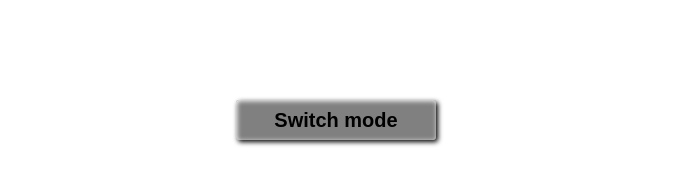
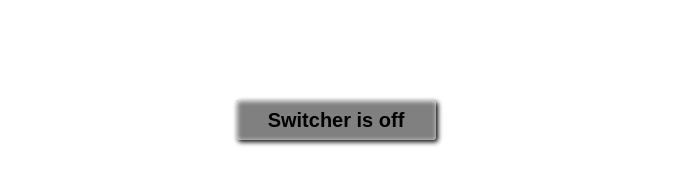
Before and after one commit to Deliriumbad/incubator-counter, a React (Create React App) app: page / in a window 1280 px wide. Shown: the top 190 px of the page, without its empty margins (304-985 px from the left). Built offline with nearby package versions, Linux system fonts and the light colour scheme.

Commit message:
counter-1.0

```diff
--- a/src/App.tsx
+++ b/src/App.tsx
@@ -1,7 +1,7 @@
 import React, {useEffect, useState} from 'react';
 import './App.css';
 import {Counter} from "./components/Counter";
-import s from './app.module.css'
+import s from './app.module.css';
 import {Button} from "./components/Button";
 import {Input} from "./components/Input";
 import {v1} from 'uuid';
@@ -12,7 +12,7 @@ function App() {
     const [currentValue, setCurrentValue] = useState<number>(startValue);
     const [activeButton, setActiveButton] = useState<boolean>(true);
     const [counterInfo, setCounterInfo] = useState<string>('');
-    const [onSwitchMode, SetOnSwitchMode] = useState(true)
+    const [onSwitchMode, SetOnSwitchMode] = useState(false)
     const [inputMode, setInputMode] = useState(false)
 
     const counterStep = 1;
@@ -86,16 +86,17 @@ function App() {
 
     const fontStyle = currentValue === maxValue ? s.white : '';
     const inputStyle = counterInfo === 'Incorrect value!' ? s.red : '';
-    const switchButtonStyle = onSwitchMode ? s.switchButtonOff : `${s.switchButtonOff} ${s.switchButtonOn}`;
+    const switchButtonStyle = !onSwitchMode ? s.switchButtonOff : `${s.switchButtonOff} ${s.switchButtonOn}`;
+    const switchMode = !onSwitchMode ? 'Switcher is off' : 'Switcher is on';
 
 
     const button = buttons.map((el, index) => {
         return <Button key={index} counter={onCounterHandler} {...el} />
-    })
+    });
 
     const input = inputs.map((el, index) => {
         return <Input key={index} callback={onChangeHandler} {...el} />
-    })
+    });
 
     const onButtonHandler = () => {
         SetOnSwitchMode(!onSwitchMode);
@@ -104,9 +105,9 @@ function App() {
 
     return (
         <>
-            <button onClick={onButtonHandler} className={switchButtonStyle}>Switch mode</button>
+            <button onClick={onButtonHandler} className={switchButtonStyle}>{switchMode}</button>
             {
-                onSwitchMode ?
+                !onSwitchMode ?
                     <div className={s.container}>
                         <div className={s.wrapper}>
                             <div className={fontStyle}>
--- a/src/app.module.css
+++ b/src/app.module.css
@@ -62,7 +62,11 @@ html {
 }
 
 .switchButtonOn {
-    background-color:cornflowerblue;
+    background-color: cornflowerblue;
+}
+
+.switchButtonOn:hover {
+    background-color: grey;
 }
 
 .counter {
```
